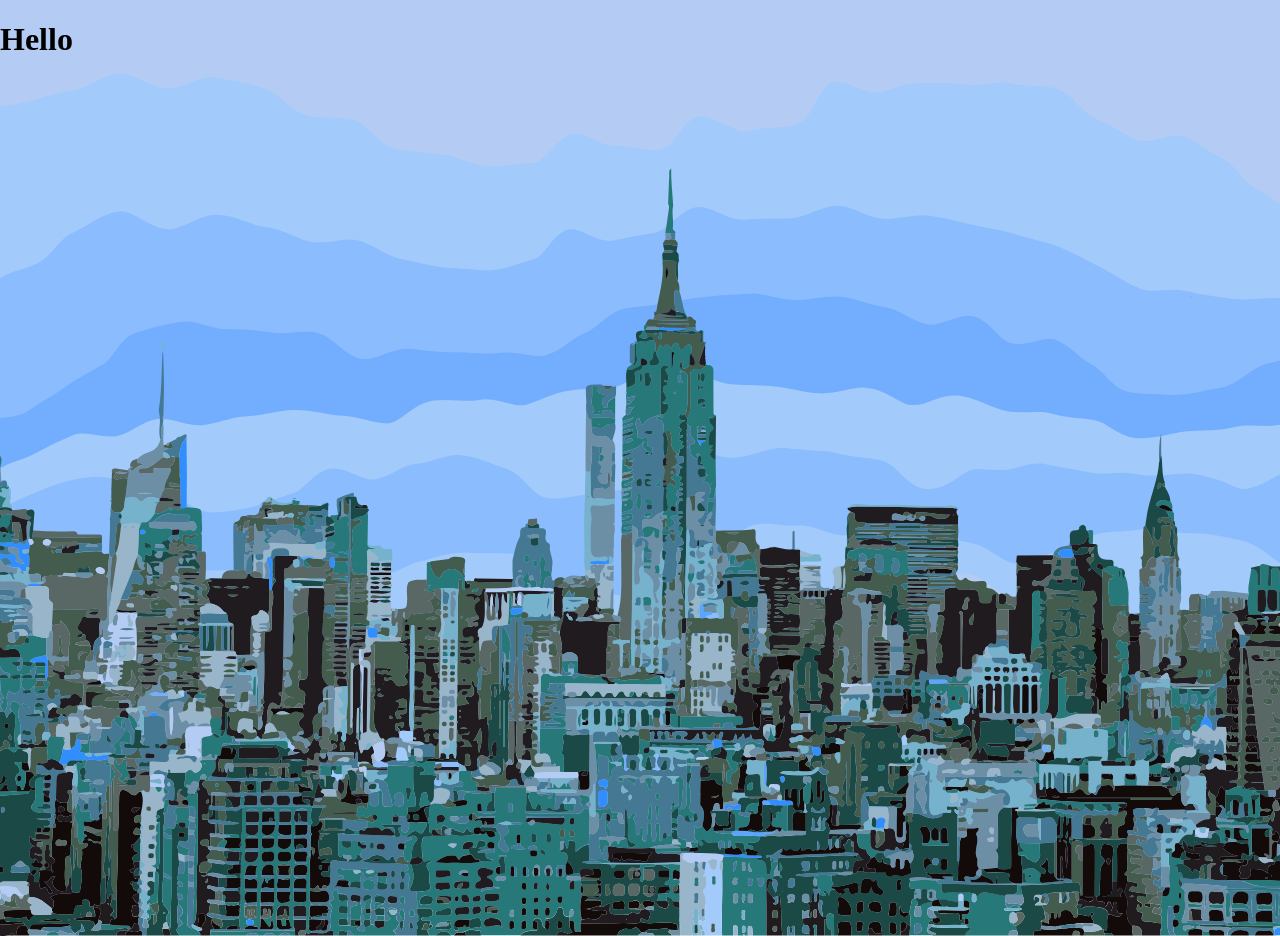
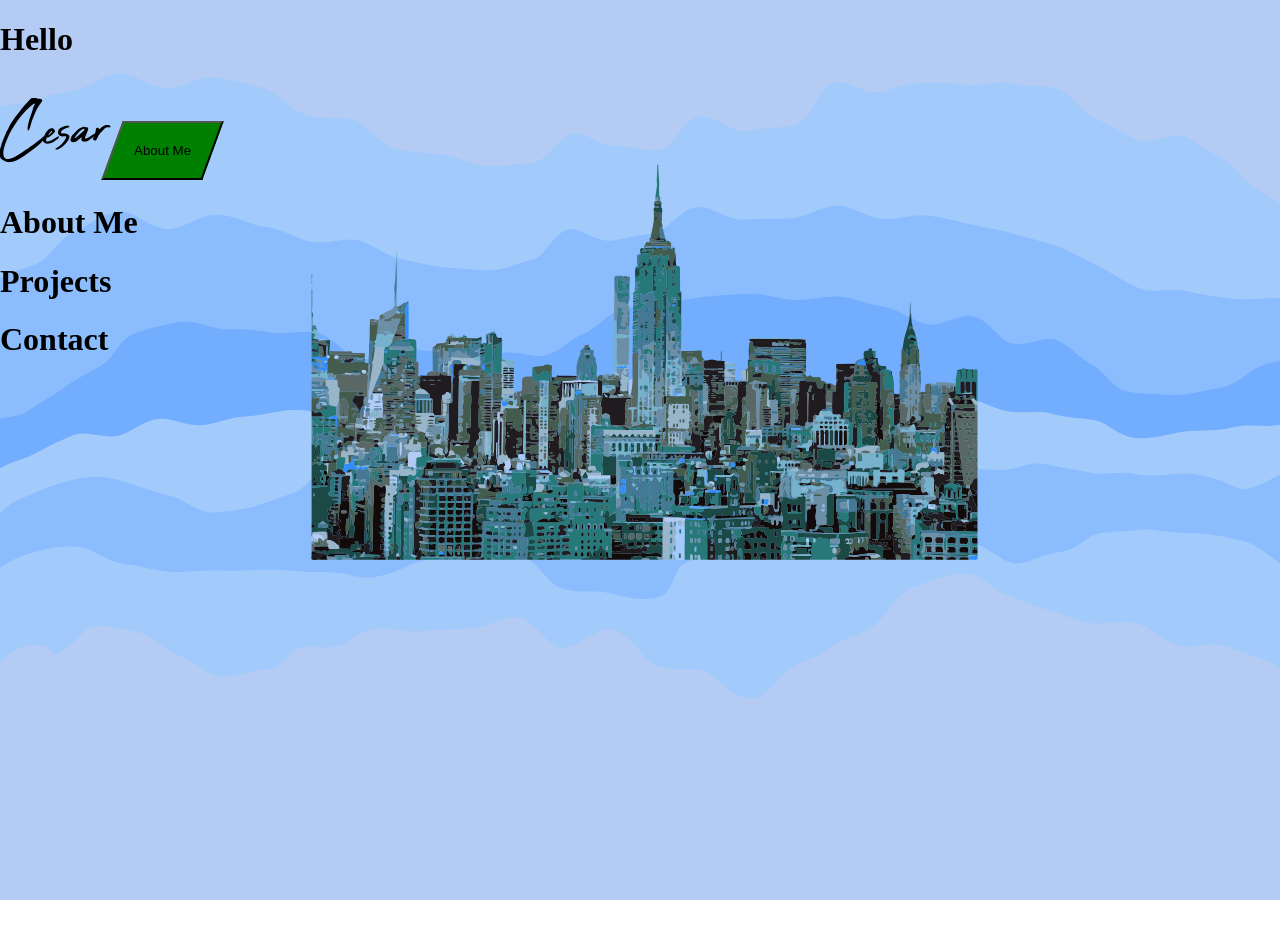
Before and after one commit to cesarrodas/portfolio21, a website: page public/index.html in a window 1280 px wide. After the commit the page ends 900 px from the top, so only its background shows below. Drawn offline with Linux system fonts and the light colour scheme.

Commit message:
added font and first media query

```diff
--- a/public/index.html
+++ b/public/index.html
@@ -3,16 +3,25 @@
 <head>
   <meta charset="UTF-8">
   <meta http-equiv="X-UA-Compatible" content="IE=edge">
-  <meta name="viewport" content="width=device-width, initial-scale=1.0">
+  <meta name="viewport" content="width=device-width, initial-scale=1.0, minimum-scale=1">
   <title>Document</title>
   <link rel="stylesheet" href="style.css">
 </head>
 <body>
-  <div class="page1">
+  <div id="home">
     <h1>Hello</h1>
     <img id="sky" src="assets/sky2-01.svg">
     <img id="city" src="assets/city.svg">
+    <span class="name">Cesar</span>
+    <button class="button"><span>About Me</span></button>
   </div>
+  <div id="about">
+    <h1>About Me</h1>
+  </div>
+  <div id="projects">
+    <h1>Projects</h1>
+  </div>
+  <div id="contact"><h1>Contact</h1></div>
   <script src="main.js"></script>
 </body>
 </html>
--- a/public/style.css
+++ b/public/style.css
@@ -1,3 +1,8 @@
+@font-face {
+  font-family: "abuget";
+  src: url("./assets/Abuget.ttf");
+}
+
 html, body {
   padding: 0;
   margin: 0;
@@ -11,17 +16,62 @@ html, body {
 
 #sky {
   position: absolute;
-  width: 100%;
+  height: 110vh;
   z-index: -2;
-  left: 0;
   top: 0;
+  left: -30%;
+  overflow-x: hidden;
+  overflow-y: hidden;
 }
 
 #city {
-  width: 100%;
   position: absolute;
   z-index: -1;
-  width: 101%;
+  height: 50%;
   left: -2px;
   top: 20%;
 }
+
+.name {
+  font-size: 80px;
+  font-family: abuget;
+}
+
+.button {
+  background-color: green;
+  padding: 20px;
+  transform: skewX(-20deg);
+}
+
+.button span {
+  transform: skewX(20deg);
+  display: inline-block;
+}
+
+@media (min-width: 576px) {}
+
+@media (min-width: 768px) {}
+
+@media (min-width: 992px) {
+  #sky {
+    position: absolute;
+    width: 100%;
+    z-index: -2;
+    height: unset;
+    left: 0;
+    top: 0;
+  }
+
+  #city {
+    width: 100%;
+    position: absolute;
+    z-index: -1;
+    width: 101%;
+    left: -2px;
+    top: 20%;
+  }
+}
+
+@media (min-width: 1200px) {
+
+}
```
Also changed, not shown: public/assets/Abuget.ttf (added).
